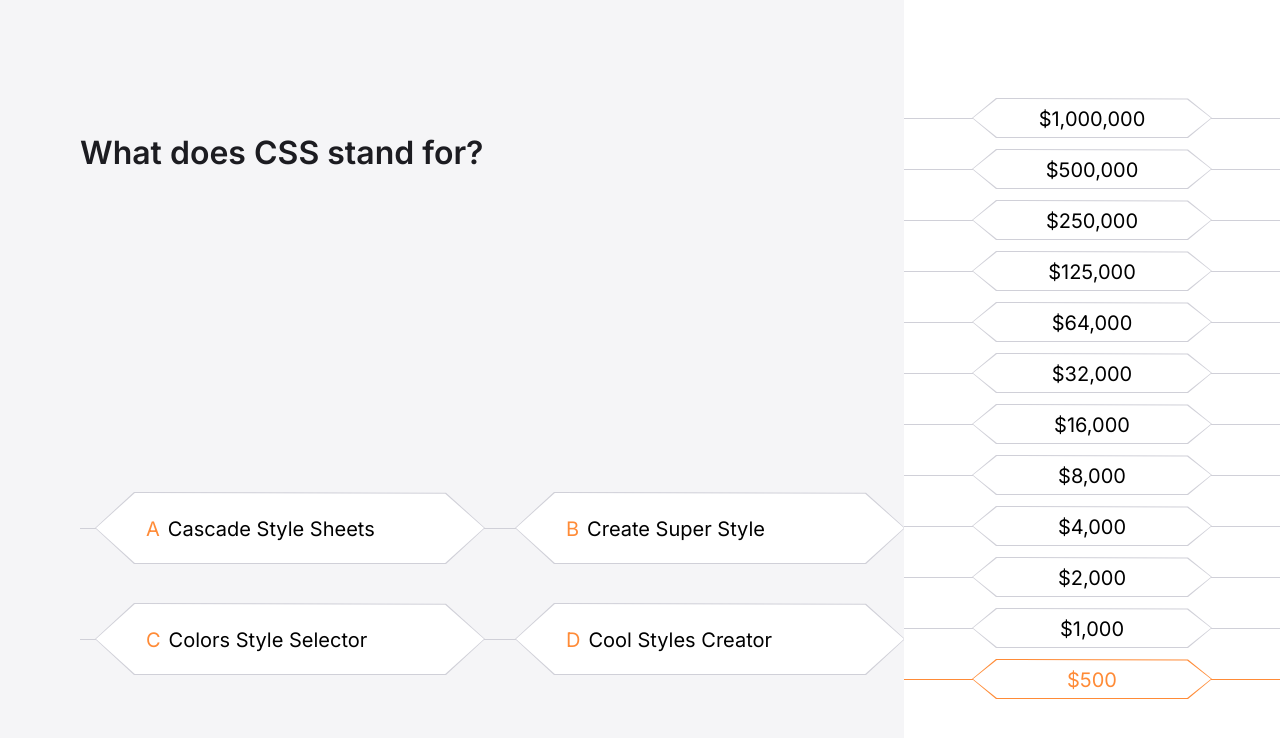
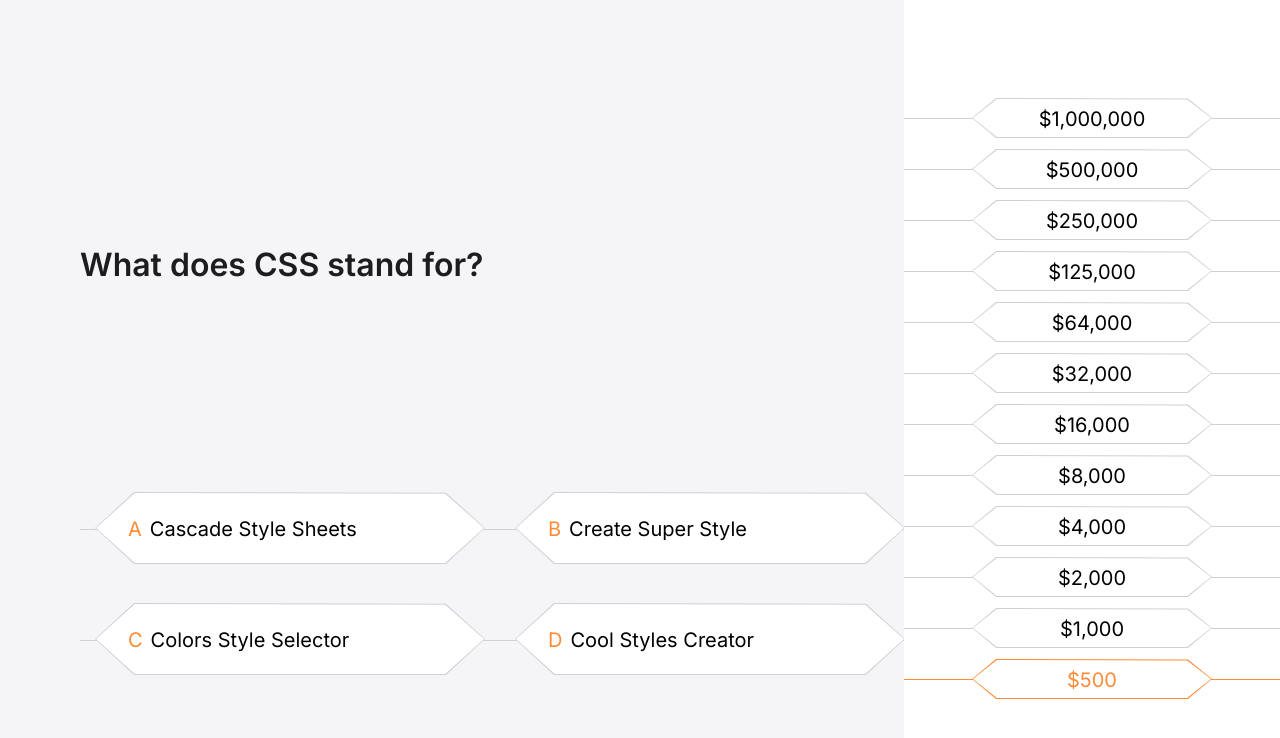
Before and after one commit to polosanya/quiz, a React (Create React App) app: page / in a window 1280 px wide. Both pictures are taken after a click on the button "Start". Shown: the top 738 px of the page. Built offline with nearby package versions, Linux system fonts and the light colour scheme.

Commit message:
FIX: quiz page adaptive

```diff
--- a/src/components/Button/Button.scss
+++ b/src/components/Button/Button.scss
@@ -7,7 +7,7 @@
   border-radius: 12px;
   background-color: $orange-100;
   color: $white-100;
-  font-family: "Inter", sans-serif;
+  font-family: inherit;
   font-size: 20px;
   font-weight: 600;
   border: none;
--- a/src/components/Option/Option.scss
+++ b/src/components/Option/Option.scss
@@ -2,14 +2,18 @@
 
 .Option {
   position: relative;
-  width: 420px;
+  width: 100%;
+
+  @include onDesktop {
+    width: 420px;
+  }
 
   &::before {
     content: "";
     width: 100%;
     height: 1px;
     position: absolute;
-    top: 35.5px; // var
+    top: 49.5%; // var
     left: 0;
     background-color: $black-40;
   }
@@ -22,12 +26,17 @@
 
   &__button {
     position: relative;
-    width: 390px;
-    height: 72px;
+    width: 90%;
+    height: 56px;
     background-color: $black-40;
     border: none;
     cursor: pointer;
     clip-path: polygon(10% 0, 90% 1%, 100% 50%, 90% 100%, 10% 100%, 0% 50%);
+
+    @include onDesktop {
+      width: 390px;
+      height: 72px;
+    }
 
     &:hover {
       background-color: $orange-100;
@@ -48,16 +57,24 @@
       position: absolute;
       top: 1px;
       left: 1px;
-      width: 388px;
-      height: 70px;
+      width: 99.5%;
+      height: 54px;
+      padding-left: 24px;
       clip-path: polygon(10% 0, 90% 1%, 100% 50%, 90% 100%, 10% 100%, 0% 50%);
+
+      @include onDesktop {
+        width: 388px;
+        height: 70px;
+        line-height: 72px;
+        padding-left: 32px;
+        font-size: 20px;
+      }
 
       font-family: "Inter", sans-serif;
       font-weight: 400;
-      font-size: 20px;
+      font-size: 14px;
+      line-height: 56px;
       text-align: start;
-      line-height: 72px;
-      padding-left: 50px;
     }
   }
 
--- /dev/null
+++ b/src/components/Sidebar/Sidebar.scss
@@ -0,0 +1,16 @@
+@import "helpers/variables/variables";
+
+.Sidebar {
+  display: flex;
+  flex-direction: column-reverse;
+  align-items: center;
+  justify-content: center;
+  gap: 8px;
+  width: 376px;
+  height: 100%;
+  background-color: $black-5;
+
+  @include onDesktop {
+    background-color: $white-100;
+  }
+}
--- /dev/null
+++ b/src/components/Sidebar/Sidebar.tsx
@@ -0,0 +1,38 @@
+import Option from 'components/Option/Option';
+import { RootState } from 'features/store';
+import OptionVariant from 'helpers/types/OptionVariant';
+import { useSelector } from 'react-redux';
+import './Sidebar.scss';
+
+interface Props {
+  options: number[],
+  currentOption: number,
+}
+
+function Sidebar({ options, currentOption }: Props) {
+  const moneyCount = useSelector((state: RootState) => state.money.amount);
+
+  return (
+    <div className="Sidebar">
+      {options.map((value) => {
+        let optionVariant = OptionVariant.Small;
+
+        if (moneyCount >= value) {
+          optionVariant = OptionVariant.SmallDisabled;
+        }
+
+        if (currentOption === value) {
+          optionVariant = OptionVariant.SmallSelected;
+        }
+
+        return (
+          <Option variant={optionVariant} key={value}>
+            {`$${value.toString().replace(/\B(?=(\d{3})+(?!\d))/g, ',')}`}
+          </Option>
+        );
+      })}
+    </div>
+  );
+}
+
+export default Sidebar;
--- a/src/index.scss
+++ b/src/index.scss
@@ -4,14 +4,5 @@
 
 body {
   margin: 0;
-  font-family: -apple-system, BlinkMacSystemFont, 'Segoe UI', 'Roboto', 'Oxygen',
-    'Ubuntu', 'Cantarell', 'Fira Sans', 'Droid Sans', 'Helvetica Neue',
-    sans-serif;
-  -webkit-font-smoothing: antialiased;
-  -moz-osx-font-smoothing: grayscale;
+  font-family: 'Inter', sans-serif;
 }
-
-code {
-  font-family: source-code-pro, Menlo, Monaco, Consolas, 'Courier New',
-    monospace;
-}
--- a/src/pages/FinishPage/FinishPage.scss
+++ b/src/pages/FinishPage/FinishPage.scss
@@ -12,7 +12,6 @@
     }
 
     &__title {
-        font-family: 'Inter', sans-serif;
         font-size: 32px;
         font-weight: 600;
         color: #1C1C21;
@@ -22,7 +21,6 @@
     }
 
     &__score {
-        font-family: 'Inter', sans-serif;
         font-size: 56px;
         width: 624px;
         font-weight: 600;
--- a/src/pages/HomePage/HomePage.scss
+++ b/src/pages/HomePage/HomePage.scss
@@ -48,7 +48,6 @@
   }
 
   &__title {
-    font-family: "Inter", sans-serif;
     font-weight: 600;
     font-size: 32px;
     text-align: center;
--- a/src/pages/QuizPage/QuizPage.scss
+++ b/src/pages/QuizPage/QuizPage.scss
@@ -1,28 +1,44 @@
-@import 'helpers/variables/variables';
+@import "helpers/variables/variables";
 
 .QuizPage {
   height: 100vh;
   background-color: $black-5;
+  padding: 24px 16px;
+  display: flex;
+  flex-direction: column;
+  justify-content: space-between;
+
+  @include onDesktop {
     padding: 133px 80px 122px;
+  }
 
   &__question {
-        font-family: 'Inter', sans-serif;
+    width: 100%;
+    font-size: 18px;
     font-weight: 600;
+    color: $black-100;
+    margin-top: 112px;
+
+    @include onDesktop {
+      max-width: 624px;
       font-size: 32px;
-        color: $black-100;
-        max-width: 624px;
-        margin: 0;
       text-align: start;
+    }
   }
 
   &__options {
+    width: 100%;
+    display: flex;
+    flex-wrap: wrap;
+    gap: 6px 0;
+
+    @include onDesktop {
       position: absolute;
+      gap: 36px 0;
       left: 80px;
       bottom: 122px;
-        display: flex;
-        flex-wrap: wrap;
-        gap: 36px 0;
       max-width: calc(420px + 420px + 36px);
+    }
 
     &-letter {
       color: $orange-100;
@@ -32,16 +48,17 @@
 
   &__sidebar {
     position: absolute;
-        display: flex;
-        flex-direction: column-reverse;
-        align-items: center;
-        justify-content: center;
-        gap: 8px;
     top: 0;
     right: 0;
-        width: 376px;
     height: 100%;
-        // padding-top: 166px;
-        background-color: $white-100;
+  }
+
+  &__menu-icon {
+    position: absolute;
+    border: none;
+    background-color: transparent;
+    top: 16px;
+    right: 16px;
+    z-index: 1;
   }
 }
--- a/src/pages/QuizPage/QuizPage.tsx
+++ b/src/pages/QuizPage/QuizPage.tsx
@@ -1,11 +1,14 @@
+import menuCloseIcon from 'assets/menu-close.svg';
+import menuOpenIcon from 'assets/menu-open.svg';
 import Option from 'components/Option/Option';
+import Sidebar from 'components/Sidebar/Sidebar';
 import quizConfig from 'config/quizConfig.json';
 import { increaseMoney } from 'features/moneySlice';
-import { RootState } from 'features/store';
+import useMediaQuery from 'helpers/hooks/useMediaQuery';
 import OptionVariant from 'helpers/types/OptionVariant';
 import letterOptions from 'helpers/variables/constants';
 import { useCallback, useMemo, useState } from 'react';
-import { useDispatch, useSelector } from 'react-redux';
+import { useDispatch } from 'react-redux';
 import { useNavigate } from 'react-router-dom';
 import './QuizPage.scss';
 
@@ -14,15 +17,14 @@ const { questions } = quizConfig;
 const money = questions.map((question) => question.money);
 
 function QuizPage() {
-  const moneyCount = useSelector((state: RootState) => state.money.amount);
+  const navigate = useNavigate();
+  const isDesktop = useMediaQuery('(min-width: 1024px)');
   const dispatch = useDispatch();
   const [currentQuestionId, setCurrentQuestionId] = useState(0);
+  const [selectedOptions, setSelectedOptions] = useState<number[]>([]);
+  const [isMenuOpen, setIsMenuOpen] = useState(false);
 
   const selectedCorrectAnswers: number[] = useMemo(() => [], [currentQuestionId]);
-
-  const [selectedOptions, setSelectedOptions] = useState<number[]>([]);
-
-  const navigate = useNavigate();
 
   const currentQuestion = useMemo(
     () => questions.find((question) => question.id === currentQuestionId) || questions[0],
@@ -111,9 +113,7 @@ function QuizPage() {
                   variant={optionVariant}
                   onClick={() => handleAnswer(option.id)}
                 >
-                  <span className="QuizPage__options-letter">
-                    {letterOptions[index]}
-                  </span>
+                  <span className="QuizPage__options-letter">{letterOptions[index]}</span>
 
                   {option.text}
                 </Option>
@@ -123,26 +123,30 @@ function QuizPage() {
         </>
       )}
 
-      {money && (
-        <div className="QuizPage__sidebar">
-          {money.map((value) => {
-            let optionVariant = OptionVariant.Small;
-
-            if (moneyCount >= value) {
-              optionVariant = OptionVariant.SmallDisabled;
-            }
-
-            if (currentQuestion.money === value) {
-              optionVariant = OptionVariant.SmallSelected;
-            }
-
-            return (
-              <Option variant={optionVariant} key={value}>
-                {`$${value.toString().replace(/\B(?=(\d{3})+(?!\d))/g, ',')}`}
-              </Option>
-            );
-          })}
-        </div>
+      {isDesktop ? (
+        money && (
+          <div className="QuizPage__sidebar">
+            <Sidebar options={money} currentOption={currentQuestion.money} />
+          </div>
+        )
+      ) : (
+        <>
+          <button
+            className="QuizPage__menu-icon"
+            onClick={() => setIsMenuOpen((prevState) => !prevState)}
+            type="button"
+          >
+            <img
+              src={isMenuOpen ? menuCloseIcon : menuOpenIcon}
+              alt="menu-icon"
+            />
+          </button>
+          {isMenuOpen && (
+            <div className="QuizPage__sidebar">
+              <Sidebar options={money} currentOption={currentQuestion.money} />
+            </div>
+          )}
+        </>
       )}
     </div>
   );
```
Also changed, not shown: src/assets/menu-close.svg (added), src/assets/menu-open.svg (renamed from src/assets/menu.svg). Lines whose indentation alone changed are shown as unchanged.
